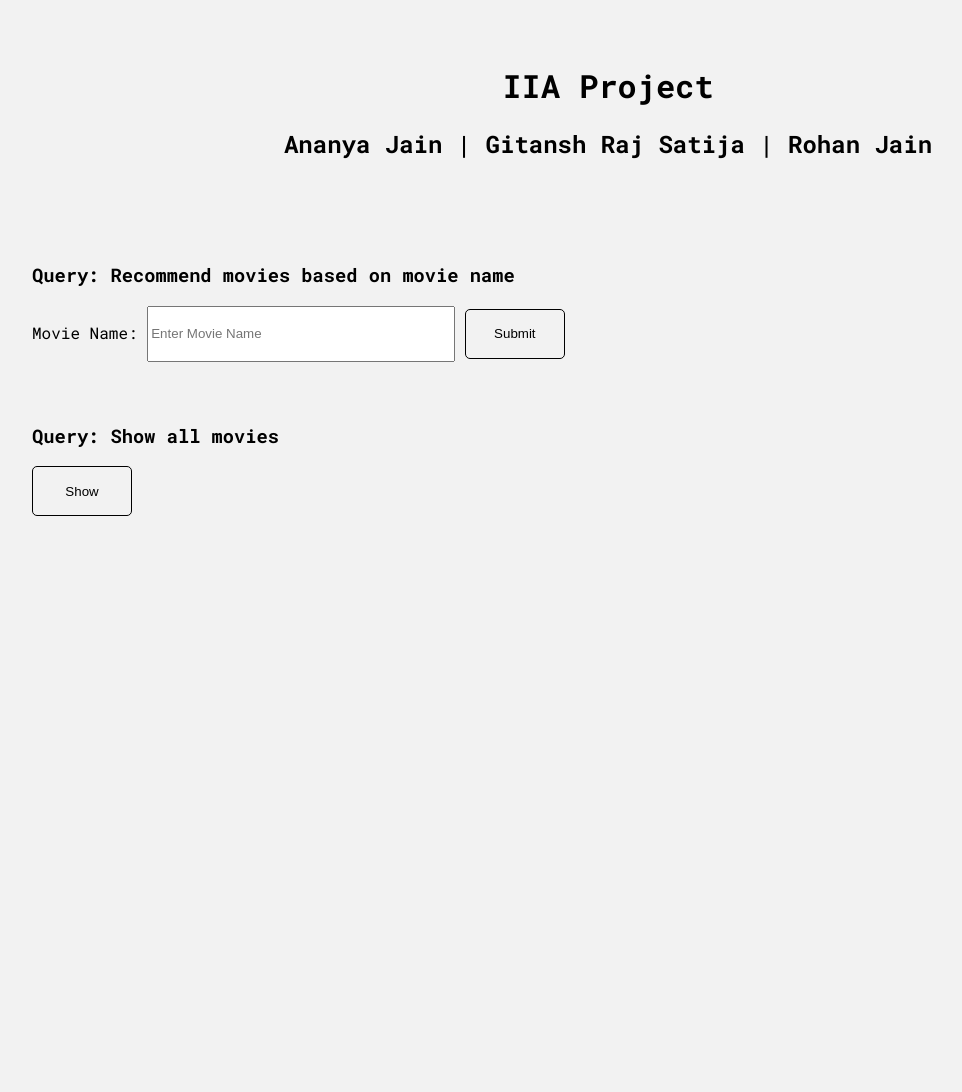
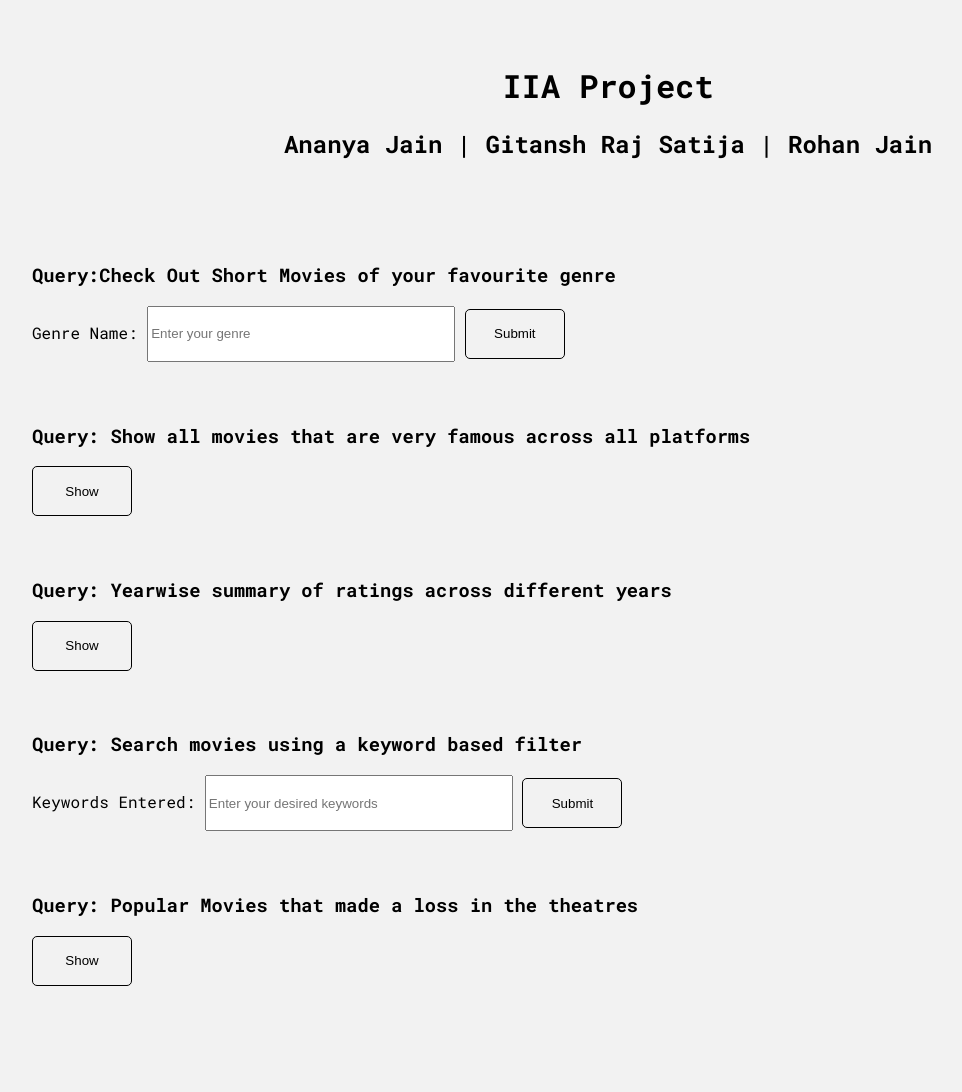
Before and after one commit to rohanj-02/cinesight, a Flask app: page / in a window 1280 px wide. Shown: the whole page, without its empty margins (32-994 px from the left). Before the commit the page ends 516 px from the top, so only its background shows below. Run offline with Flask 2, Linux system fonts and the light colour scheme.

Commit message:
added code

```diff
--- a/app.py
+++ b/app.py
@@ -23,19 +23,34 @@ def index():
 @app.route('/query/<string:queryNum>')
 def query(queryNum):
 
-    queryParams = request.args.get('queryParam')  # movie name etc.
+    queryParams = [request.args.get('genre'),'','',request.args.get('keyword'),'']  # movie name etc.
     # get query from queryNum
    # this corresponds to the queries present in the index page
     queries = [
         {
             # dummy query
-            "query": "SELECT * FROM TMDBMovie WHERE title LIKE '%{}%'".format(queryParams),
-            "name": "Recommend movies by title"
+            "query": "select title, release_date, runtime, overview, popularity, genres,rating,ratings from Movie where runtime<100 and (LOWER(Movie.genres)) LIKE '%{}%' ORDER BY runtime".format(queryParams[0]),
+            "name": "Check Out Short Movies of your favourite genre"
         },
         {
             # dummy query
-            "query": "SELECT * FROM TMDBMovie WHERE original_title LIKE '%{}%'".format(queryParams),
-            "name": "Show all movies with original title"
+            "query": 'select title, release_date, runtime, overview, popularity, genres,rating,ratings from Movie where popularity>50 and rating>8.2 and ratings>4',
+            "name": "Query: Show all movies that are very famous across all platforms"
+        },
+        {
+            # dummy query
+            "query": "select year(release_date), AVG(rating) 'IMDB Average Ratings', AVG(ratings) 'Movielens Average Ratings', AVG(popularity) from Movie group by (year(release_date))  ORDER BY year(release_date) desc",
+            "name": "Query: Yearwise summary of ratings across different years"
+        },
+        {
+            # dummy query
+            "query": "SELECT title, release_date, runtime, overview, popularity, genres FROM Movie WHERE LOWER(Movie.title) LIKE '%{}%' or LOWER(Movie.overview) LIKE '%{}%' or LOWER(Movie.genres) LIKE '%{}%';".format(queryParams[3],queryParams[3],queryParams[3]),
+            "name": "Query: Search movies using a keyword based filter"
+        },
+        {
+            # dummy query
+            "query": "select title, release_date, runtime, overview, popularity, genres,rating,ratings from Movie where revenue-budget<0 and rating>7; ",
+            "name": "Popular Movies that made a loss in the theatres"
         }
     ]
     query = queries[int(queryNum)]
@@ -44,15 +59,14 @@ def query(queryNum):
     print(queryNum)
     # query = "SELECT * FROM TMDBMovie WHERE title LIKE '%{}%'".format(queryParam)
 
-    # mycursor.execute(query["query"])
-    # data = mycursor.fetchall()
+    mycursor.execute(query["query"])
+    data = mycursor.fetchall()
     # run query with params based on query number and then return data
-    data = [
-        ["title", "original_title", "release_date", "runtime", "is_adult", "imdb_link", "overview",
-            "popularity", "poster_path", "collection_belongs_to", "revenue", "budget", "tagline", "homepage_link"],
-        ["title", "original_title", "release_date", "runtime", "is_adult", "imdb_link", "overview",
-            "popularity", "poster_path", "collection_belongs_to", "revenue", "budget", "tagline", "homepage_link"],
-    ]  # dummy data and columns because my sql db stopped working (mac issue)
-    query_columns = ["title", "original_title", "release_date", "runtime", "is_adult", "imdb_link", "overview",
-                     "popularity", "poster_path", "collection_belongs_to", "revenue", "budget", "tagline", "homepage_link"]
-    return render_template('query.html', data=data, columns=query_columns, query_name=query["name"])
+    # data = [
+    #     ["title", "original_title", "release_date", "runtime", "is_adult", "imdb_link", "overview",
+    #         "popularity", "poster_path", "collection_belongs_to", "revenue", "budget", "tagline", "homepage_link"],
+    #     ["title", "original_title", "release_date", "runtime", "is_adult", "imdb_link", "overview",
+    #         "popularity", "poster_path", "collection_belongs_to", "revenue", "budget", "tagline", "homepage_link"],
+    # ]  # dummy data and columns because my sql db stopped working (mac issue)
+    query_columns = [['title', 'release_date', 'runtime', 'overview', 'popularity', 'genres','rating','ratings'],['title', 'release_date', 'runtime', 'overview', 'popularity', 'genres','rating','ratings'],['year', 'IMDB Average Ratings', 'Movielens Average Ratings','popularity'],['title', 'release_date', 'runtime', 'overview', 'popularity', 'genres','rating','ratings'],['title', 'release_date', 'runtime', 'overview', 'popularity', 'genres','rating','ratings']]
+    return render_template('query.html', data=data, columns=query_columns[int(queryNum)], query_name=query["name"])
--- a/templates/index.html
+++ b/templates/index.html
@@ -39,13 +39,13 @@
     <p align="center">
       <!-- 1 Div = 1 Query -->
       <div>
-        <h3>Query: Recommend movies based on movie name</h3>
+        <h3>Query:Check Out Short Movies of your favourite genre</h3>
         <form action="/query/0" method="get">
-          <label for="movie_name">Movie Name: </label>
+          <label for="short_name">Genre Name: </label>
           <input
           type="text"
-          name="movie_name"
-          placeholder="Enter Movie Name"
+          name="genre"
+          placeholder="Enter your genre"
           style="height: 50px; width: 300px"
           />
           <input
@@ -62,8 +62,64 @@
 
       <!-- Query 2 -->
       <div>
-        <h3>Query: Show all movies</h3>
+        <h3>Query: Show all movies that are very famous across all platforms</h3>
         <form action="/query/1" method="get">
+
+          <input
+          type="submit"
+          value="Show"
+          class="grey"
+          style="height: 50px; width: 100px"
+          />
+
+        </form>
+        <br/>
+        <br/>
+      </div>
+
+      <!-- 1 Div = 3 Query -->
+      <div>
+        <h3>Query: Yearwise summary of ratings across different years</h3>
+        <form action="/query/2" method="get">
+
+          <input
+          type="submit"
+          value="Show"
+          class="grey"
+          style="height: 50px; width: 100px"
+          />
+
+        </form>
+        <br/>
+        <br/>
+      </div>
+
+      <!-- 1 Div = 4 Query -->
+      <div>
+        <h3>Query: Search movies using a keyword based filter</h3>
+        <form action="/query/3" method="get">
+          <label for="keyword_name">Keywords Entered: </label>
+          <input
+          type="text"
+          name="keyword"
+          placeholder="Enter your desired keywords"
+          style="height: 50px; width: 300px"
+          />
+          <input
+          type="submit"
+          value="Submit"
+          class="grey"
+          style="height: 50px; width: 100px"
+          />
+
+        </form>
+        <br/>
+        <br/>
+      </div>
+      <!-- 1 Div =5 Query -->
+      <div>
+        <h3>Query: Popular Movies that made a loss in the theatres</h3>
+        <form action="/query/4" method="get">
 
           <input
           type="submit"
```
